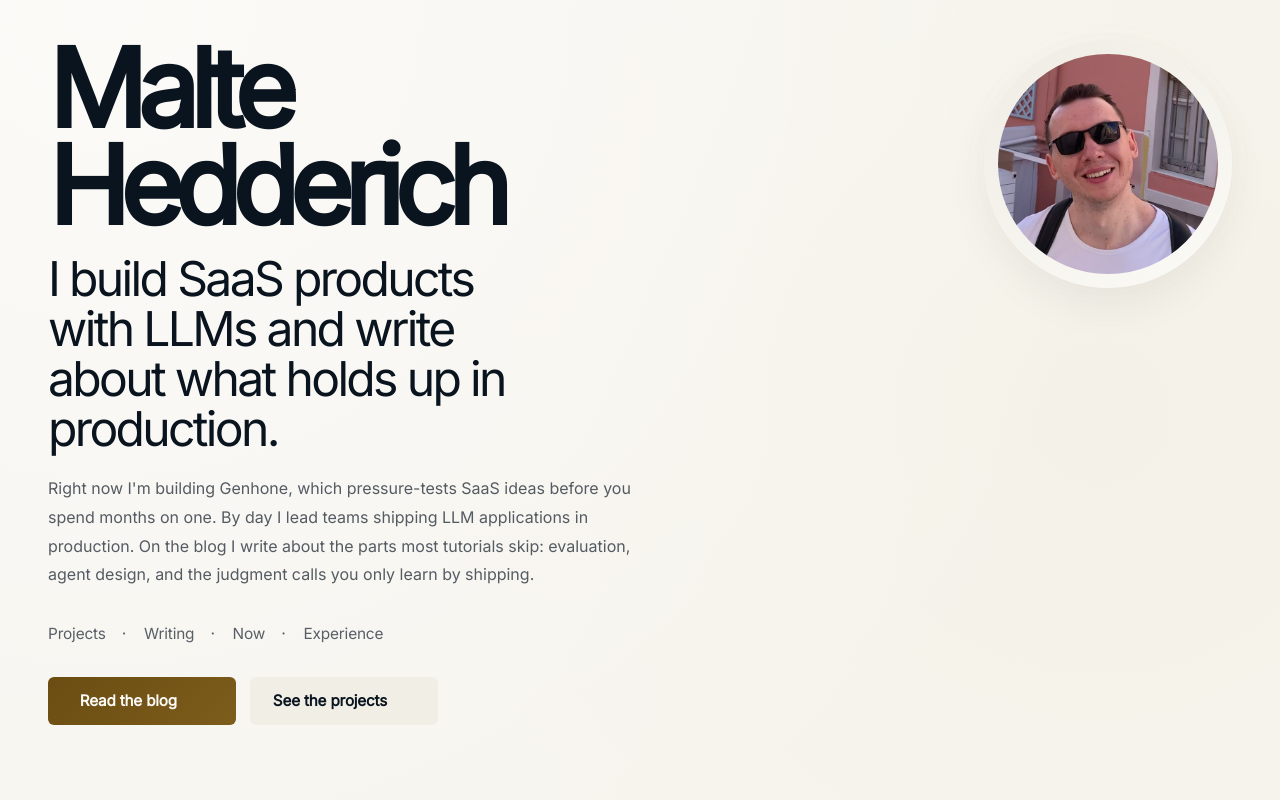
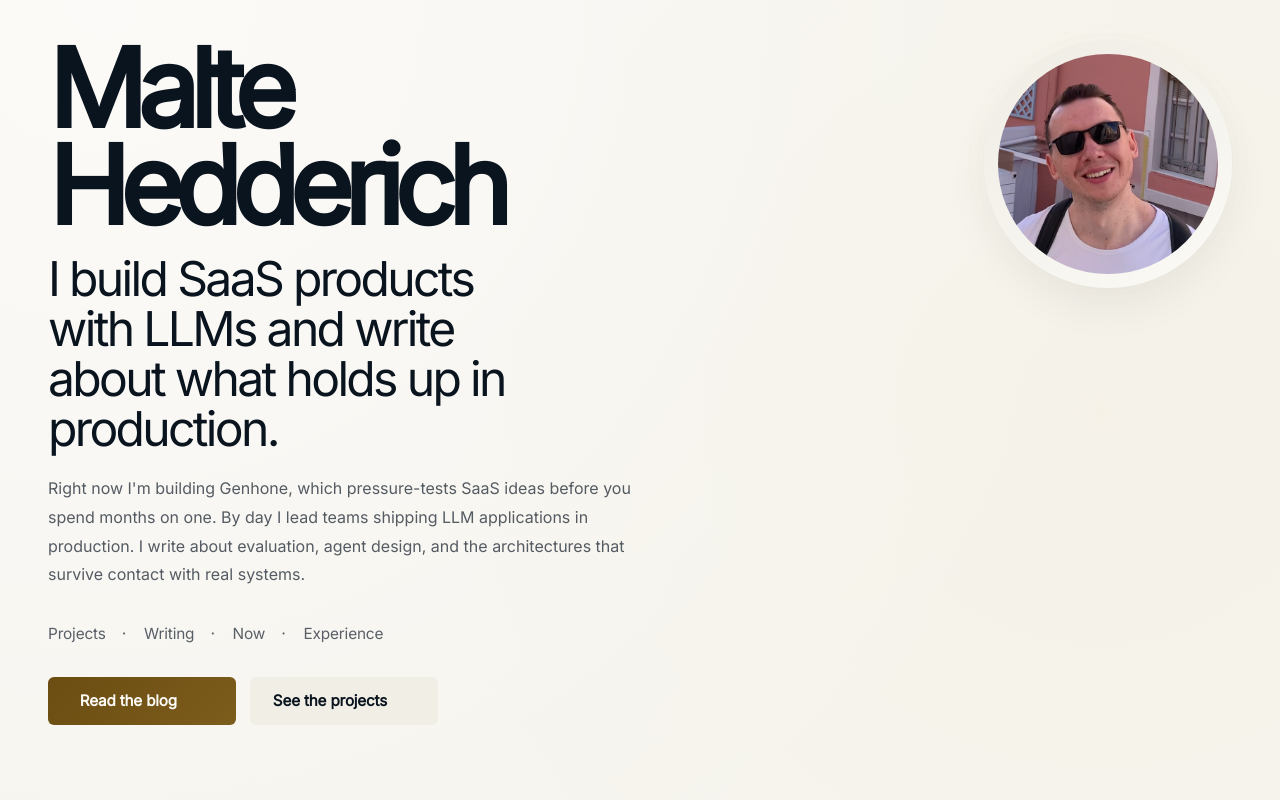
Before and after one commit to maltehedderich/hedderich-pro, a SvelteKit app: page / in a window 1280 px wide. Shown: the top 800 px of the page. Built offline with nearby package versions, Linux system fonts and the light colour scheme; some icons are missing.

Commit message:
docs: update blog description for clarity and relevance

```diff
--- a/src/routes/+page.svelte
+++ b/src/routes/+page.svelte
@@ -188,9 +188,9 @@
 					</p>
 					<p class="hero-support">
 						Right now I'm building Genhone, which pressure-tests SaaS ideas before you spend months
-						on one. By day I lead teams shipping LLM applications in production. On the blog I write
-						about the parts most tutorials skip: evaluation, agent design, and the judgment calls
-						you only learn by shipping.
+						on one. By day I lead teams shipping LLM applications in production. I write about
+						evaluation, agent design, and the architectures that survive contact with real
+						systems.
 					</p>
 				</div>
 
```
